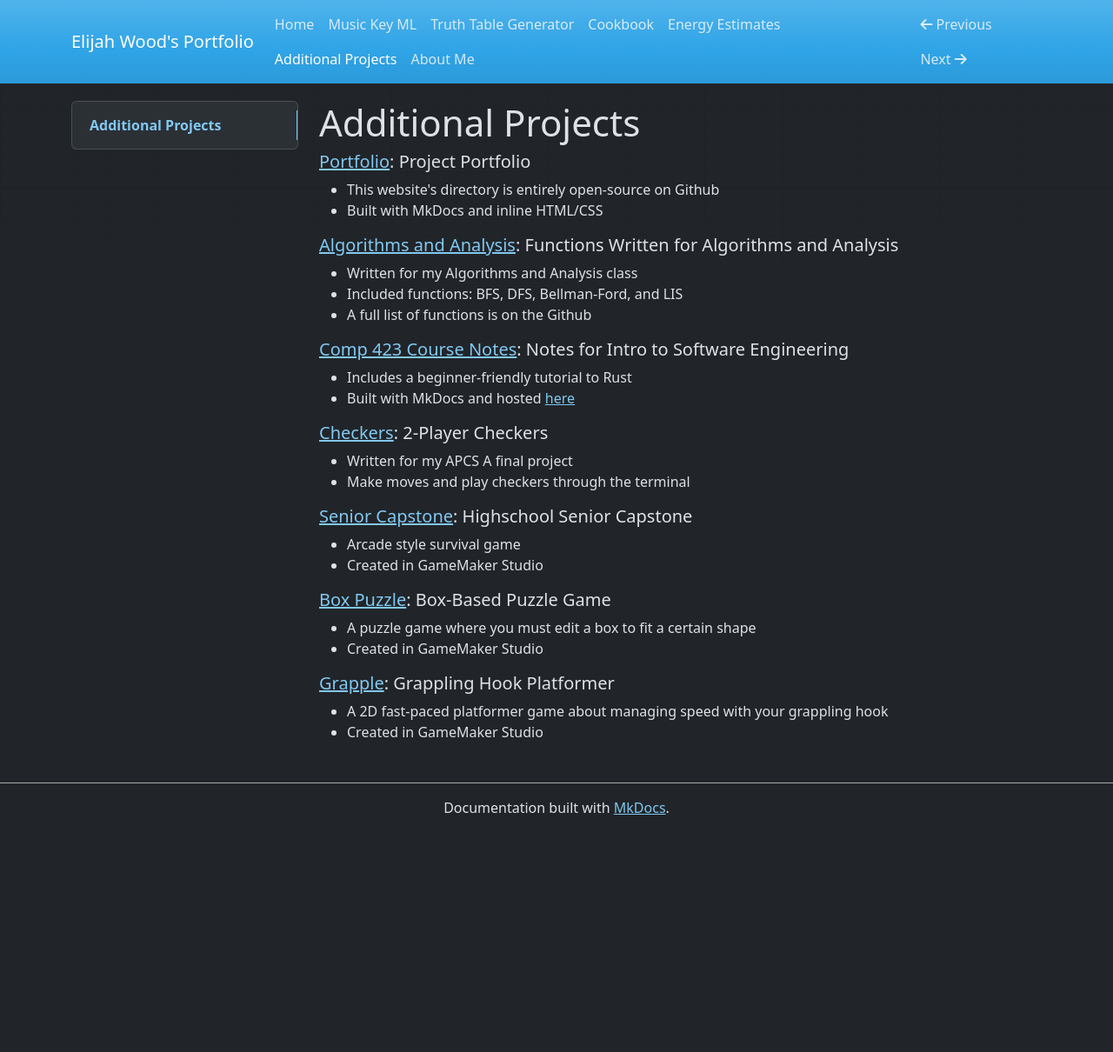
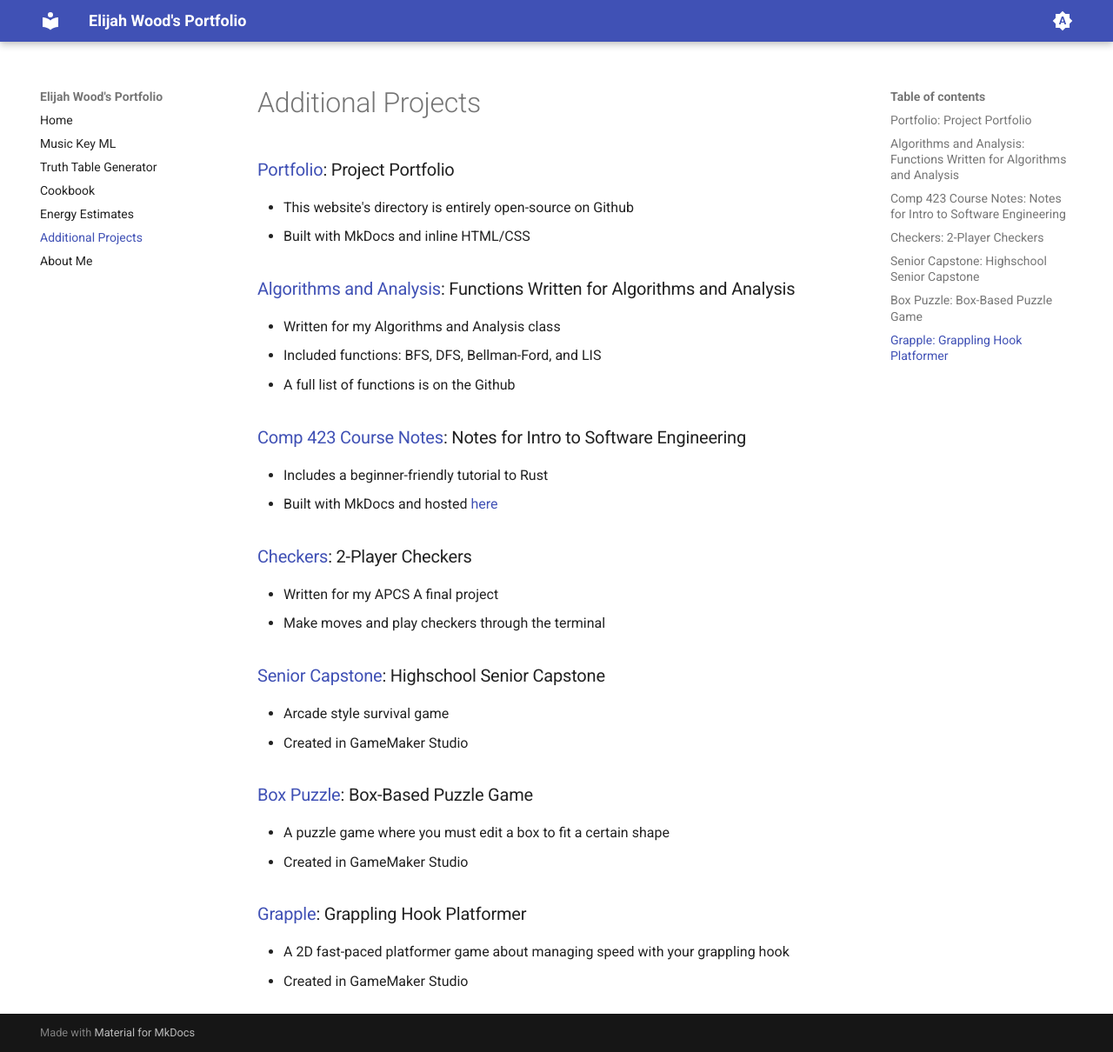
Before and after one commit to ElijahWood2003/portfolio, an MkDocs documentation site: the page built from docs/additional_projects.md, in a window 1280 px wide and 1210 px high. Shown: the whole window at 87% size. Built offline with MkDocs 1.6.1 and Material for MkDocs 9.7.7, drawn with Linux system fonts in a browser that asks for light colours; nearby versions of some CDN libraries.

Commit message:
Updated mkdocs

```diff
--- a/docs/additional_projects.md
+++ b/docs/additional_projects.md
@@ -1,29 +1,29 @@
 # Additional Projects
-##### [Portfolio](https://github.com/ElijahWood2003/portfolio): Project Portfolio
+### [Portfolio](https://github.com/ElijahWood2003/portfolio): Project Portfolio
 - This website's directory is entirely open-source on Github
 - Built with MkDocs and inline HTML/CSS
 
-##### [Algorithms and Analysis](https://github.com/ElijahWood2003/algorithms-and-analysis): Functions Written for Algorithms and Analysis
+### [Algorithms and Analysis](https://github.com/ElijahWood2003/algorithms-and-analysis): Functions Written for Algorithms and Analysis
 - Written for my Algorithms and Analysis class
 - Included functions: BFS, DFS, Bellman-Ford, and LIS
 - A full list of functions is on the Github
 
-##### [Comp 423 Course Notes](https://github.com/ElijahWood2003/comp423-course-notes): Notes for Intro to Software Engineering
+### [Comp 423 Course Notes](https://github.com/ElijahWood2003/comp423-course-notes): Notes for Intro to Software Engineering
 - Includes a beginner-friendly tutorial to Rust
 - Built with MkDocs and hosted [here](https://elijahwood2003.github.io/comp423-course-notes/)
 
-##### [Checkers](https://github.com/ElijahWood2003/checkers): 2-Player Checkers
+### [Checkers](https://github.com/ElijahWood2003/checkers): 2-Player Checkers
 - Written for my APCS A final project
 - Make moves and play checkers through the terminal
 
-##### [Senior Capstone](https://github.com/ElijahWood2003/senior-capstone): Highschool Senior Capstone
+### [Senior Capstone](https://github.com/ElijahWood2003/senior-capstone): Highschool Senior Capstone
 - Arcade style survival game
 - Created in GameMaker Studio
 
-##### [Box Puzzle](https://github.com/ElijahWood2003/box-puzzle): Box-Based Puzzle Game
+### [Box Puzzle](https://github.com/ElijahWood2003/box-puzzle): Box-Based Puzzle Game
 - A puzzle game where you must edit a box to fit a certain shape
 - Created in GameMaker Studio
 
-##### [Grapple](https://github.com/ElijahWood2003/grapple): Grappling Hook Platformer
+### [Grapple](https://github.com/ElijahWood2003/grapple): Grappling Hook Platformer
 - A 2D fast-paced platformer game about managing speed with your grappling hook
 - Created in GameMaker Studio
--- a/mkdocs.yml
+++ b/mkdocs.yml
@@ -1,6 +1,26 @@
 site_name: Elijah Wood's Portfolio
 theme:
-  name: mkdocs
+  palette:
+    # Palette toggle for automatic mode
+    - media: "(prefers-color-scheme)"
+      toggle:
+        icon: material/brightness-auto
+        name: Switch to light mode
+
+    # Palette toggle for light mode
+    - media: "(prefers-color-scheme: light)"
+      scheme: default
+      toggle:
+        icon: material/brightness-7
+        name: Switch to dark mode
+
+    # Palette toggle for dark mode
+    - media: "(prefers-color-scheme: dark)"
+      scheme: slate
+      toggle:
+        icon: material/brightness-4
+        name: Switch to system preference
+  name: material
   color_mode: dark
   use_color_mode_toggle: true
 
```
